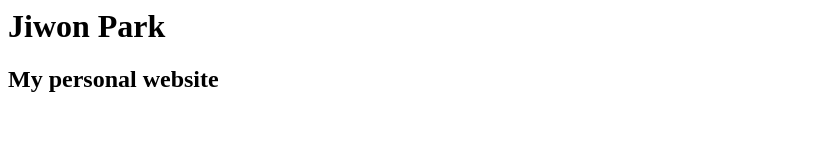
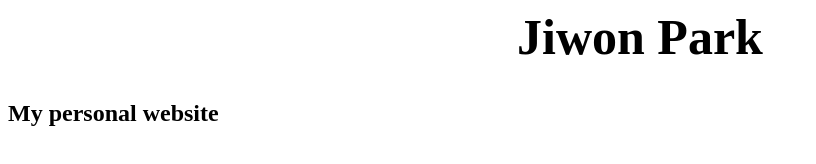
Before and after one commit to jwpark1004/jwpark1004.github.io, a plain HTML site: page index.html in a window 1280 px wide. Shown: the whole page, without its empty margins (0-816 px from the left). Drawn offline with Linux system fonts and the light colour scheme.

Commit message:
Add files via upload

```diff
--- a/index.html
+++ b/index.html
@@ -3,6 +3,15 @@
 	<head>
 
 	</head>
+
+	<style>
+		h1{
+			text-align:center;
+			font-color:blue;
+			font-size:50px;
+			width:100%;
+		}
+	</style>
 
 	<body>
 
```
